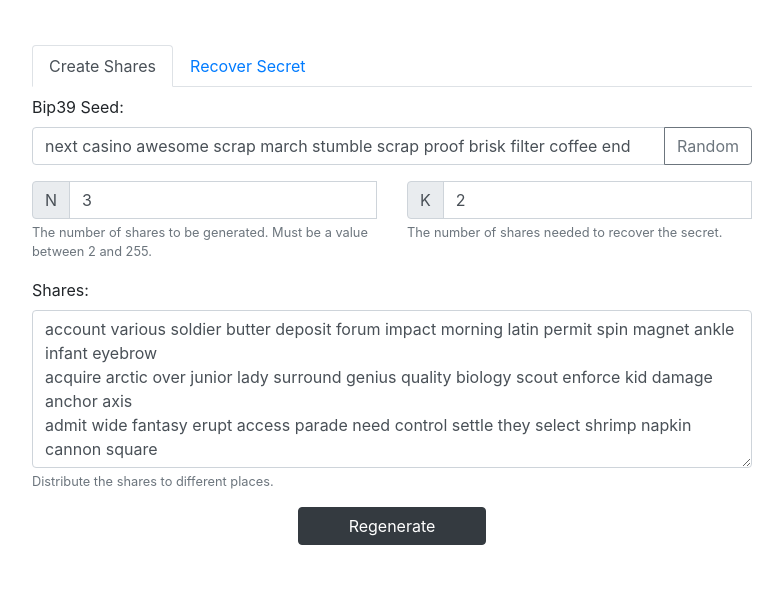
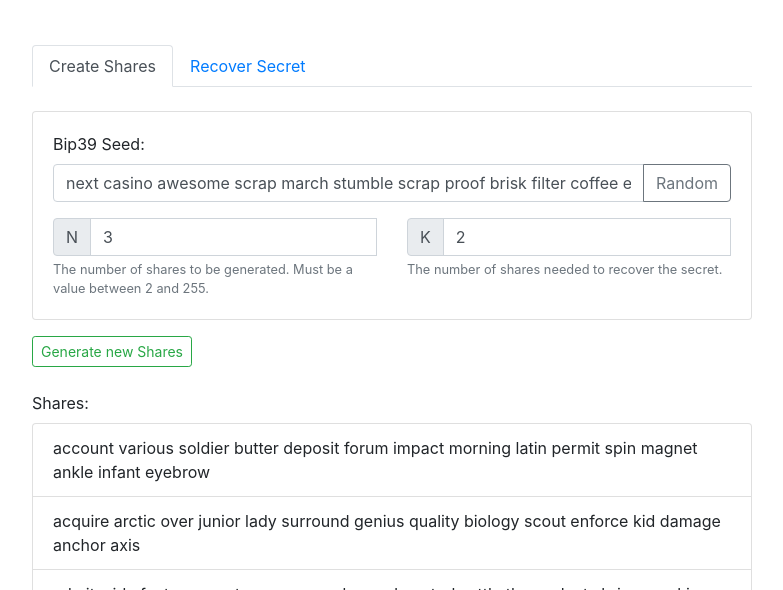
Before and after one commit to jkandzi/bip39shamir-web, a plain HTML site: page index.html in a window 1280 px wide. Shown: the part 186-776 px from the top of the page, without its empty margins (248-1031 px from the left). Drawn offline with nearby package versions, Linux system fonts and the light colour scheme.

Commit message:
make generated shares a list instead of a text area

```diff
--- a/index.html
+++ b/index.html
@@ -36,9 +36,11 @@
         <div class="tab-pane active mt-2" id="create" role="tabpanel" aria-labelledby="create-tab">
           <!-- Create Tab -->
           <form>
+            <div class="card mt-4">
+              <div class="card-body">
                 <div class="form-group">
                   <label for="mnemonic-input">Bip39 Seed:</label>
-              <div class="input-group mb-3">
+                  <div class="input-group">
                     <input type="text" id="mnemonic-input" class="form-control" placeholder="mnemonic" aria-label="Bip39 Seed" aria-describedby="basic-addon2">
                     <div class="input-group-append">
                       <button class="btn btn-outline-secondary" id="random" type="button">Random</button>
@@ -56,7 +58,7 @@
                       <div class="invalid-feedback">
                         Please choose a username.
                       </div>
-                  <small id="passwordHelpBlock" class="form-text text-muted">
+                      <small class="form-text text-muted">
                         The number of shares to be generated. Must be a value between 2 and 255.
                       </small>
                     </div>
@@ -67,23 +69,23 @@
                         <span class="input-group-text" id="basic-addon1">K</span>
                       </div>
                       <input id="k-input" type="text" class="form-control" value="2" aria-label="K" aria-describedby="basic-addon1" required>
-                  <small id="passwordHelpBlock" class="form-text text-muted">
+                      <small class="form-text text-muted">
                         The number of shares needed to recover the secret.
                       </small>
                     </div>
                   </div>
                 </div>
-
-            <div class="form-group mt-3">
-              <label for="shares-output">Shares:</label>
-              <textarea class="form-control" id="shares-output" rows="6"></textarea>
-              <small id="passwordHelpBlock" class="form-text text-muted">
-                Distribute the shares to different places.
-              </small>
+              </div>
             </div>
 
-            <div class="row justify-content-center">
-              <button id="refresh" type="button" class="btn btn-dark col-3">Regenerate</button>
+            <div class="mt-3">
+              <button id="refresh" type="button" class="btn btn-outline-success btn-sm">Generate new Shares</button>
+            </div>
+
+            <div class="mt-4">
+              <label for="shares-output">Shares:</label>
+              <ul id="shares-output" class="list-group">
+              </ul>
             </div>
 
           </form>
@@ -127,7 +129,17 @@
         var k = parseInt($('#k-input').val());
         var mnemonic = $('#mnemonic-input').val();
         var s = shares(mnemonic, n, k);
-        $('#shares-output').val(s.join('\n'));
+
+
+        var list = $('#shares-output')
+        list.empty();
+        $.each(s, function(i) {
+          var li = $('<li/>')
+              .addClass('list-group-item')
+              .attr('role', 'menuitem')
+              .text(s[i])
+              .appendTo(list);
+        });
       }
 
       randomMnemonic = function() {
```
Lines whose indentation alone changed are shown as unchanged.
